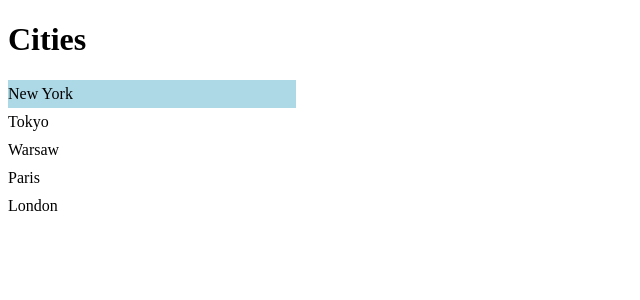
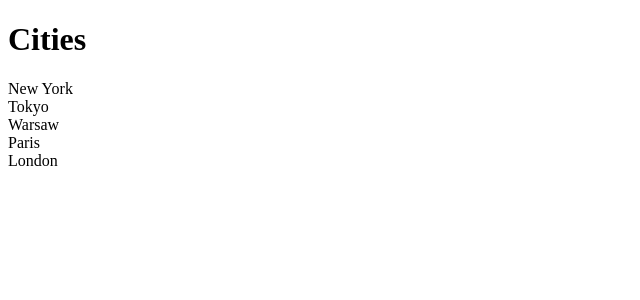
Before and after one commit to TomaszKlekner/gameHub, a React (Vite) app: page / in a window 1280 px wide. Shown: the top 300 px of the page, without its empty margins (0-640 px from the left). Built offline with nearby package versions, Linux system fonts and the light colour scheme.

Commit message:
Remove styled components from component

```diff
--- a/src/components/ListGroup/ListGroup.tsx
+++ b/src/components/ListGroup/ListGroup.tsx
@@ -1,20 +1,5 @@
 import { useState } from 'react';
 import './listGroup.css';
-import styled from 'styled-components';
-
-const List = styled.ul`
-  list-style: none;
-  padding: 0;
-`;
-
-interface ListItemProps {
-  active: boolean;
-}
-
-const ListItem = styled.li<ListItemProps>`
-  padding: 5px 0;
-  background: ${({ active }) => (active ? 'lightblue' : '')};
-`;
 
 interface Props {
   items: string[];
@@ -23,27 +8,29 @@ interface Props {
 }
 
 const ListGroup = ({ items, heading, onSelecItem }: Props) => {
-  const [selectedIndex, setSelectedIndex] = useState(0);
+  const [selectedIndex, setSelectedIndex] = useState(-1);
 
   return (
     <div className='card' style={{ width: '18rem' }}>
       <div className='card-header'>
         <h1>{heading}</h1>
       </div>
-      <List>
+      <ul className='list-group'>
         {items.map((item, index) => (
-          <ListItem
-            active={index === selectedIndex}
+          <li
             key={index}
+            className={
+              'list-group-item' + (selectedIndex === index ? ' active' : '')
+            }
             onClick={() => {
               setSelectedIndex(index);
               onSelecItem(item);
             }}
           >
             {item}
-          </ListItem>
+          </li>
         ))}
-      </List>
+      </ul>
     </div>
   );
 };
```
